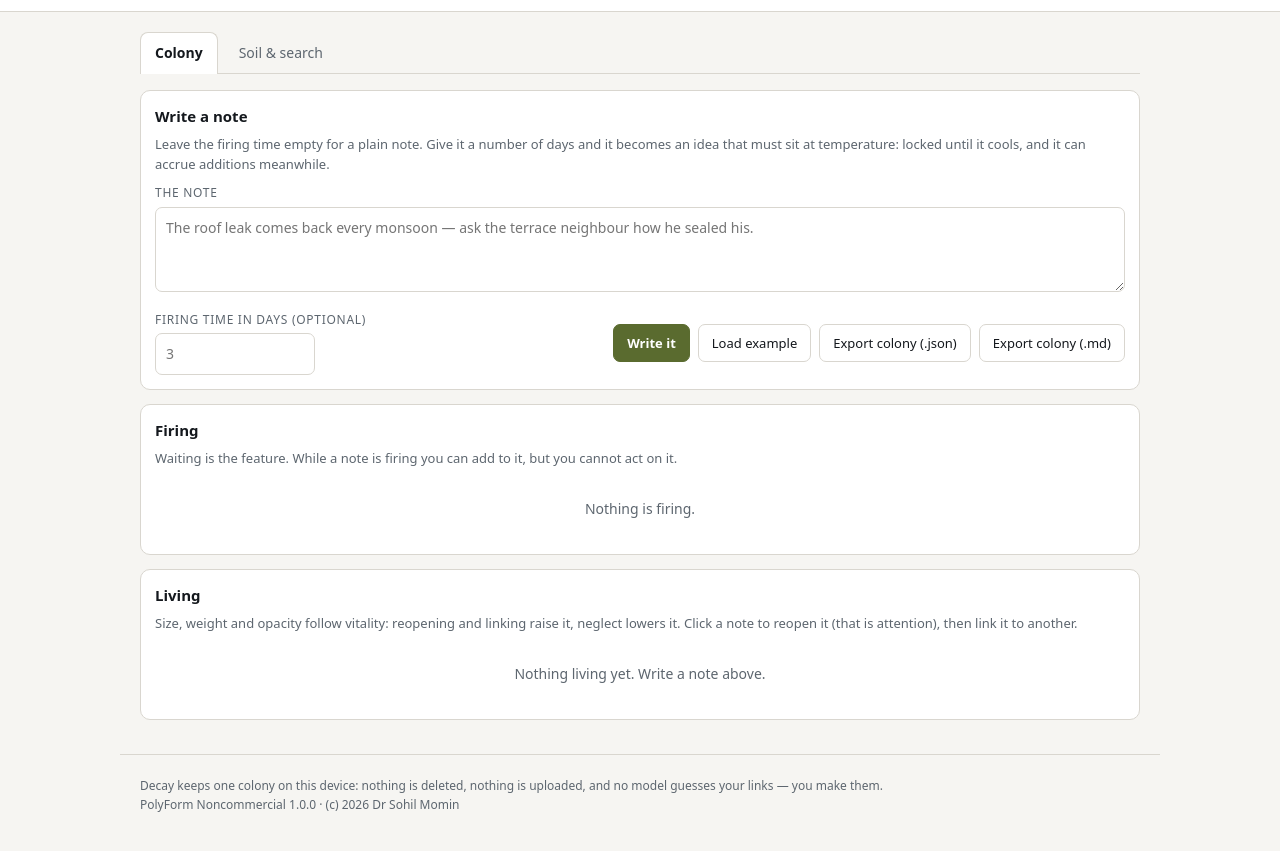
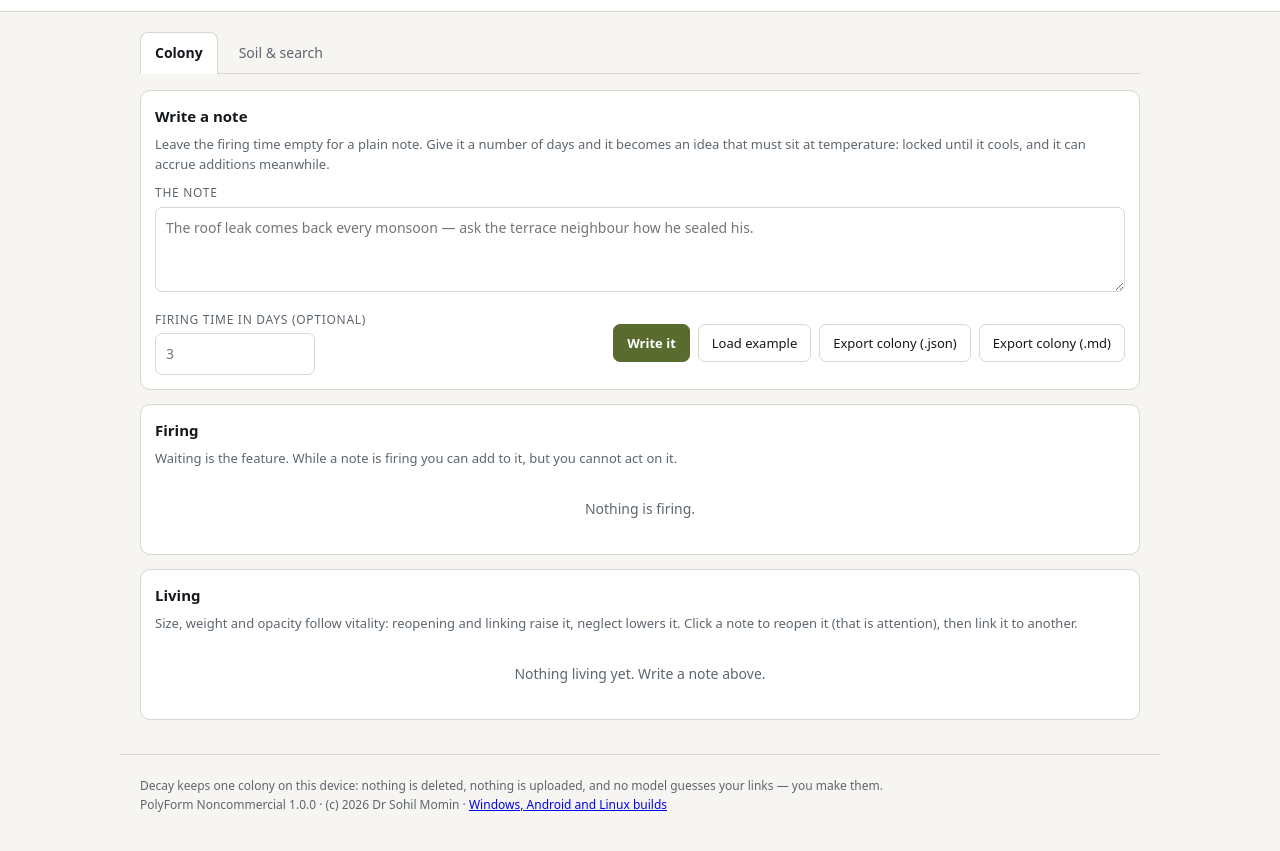
Before and after one commit to drsamonline/app-decay, a website: page docs/play/index.html in a window 1280 px wide. Shown: the part 45-896 px from the top of the page. Drawn offline with Linux system fonts and the light colour scheme.

Commit message:
docs: link the builds from the app's own footer
This also gives the build pipeline its first trigger: a workflow added in the push that
creates the default branch does not fire for that push.

```diff
--- a/docs/play/index.html
+++ b/docs/play/index.html
@@ -145,7 +145,8 @@
 
 <footer>
   Decay keeps one colony on this device: nothing is deleted, nothing is uploaded, and no model guesses your links — you make them.
-  <br>PolyForm Noncommercial 1.0.0 · (c) 2026 Dr Sohil Momin
+  <br>PolyForm Noncommercial 1.0.0 · (c) 2026 Dr Sohil Momin ·
+  <a href="https://github.com/drsamonline/app-decay/releases/tag/app-latest">Windows, Android and Linux builds</a>
 </footer>
 
 <script src="web-kit.js"></script>
```
